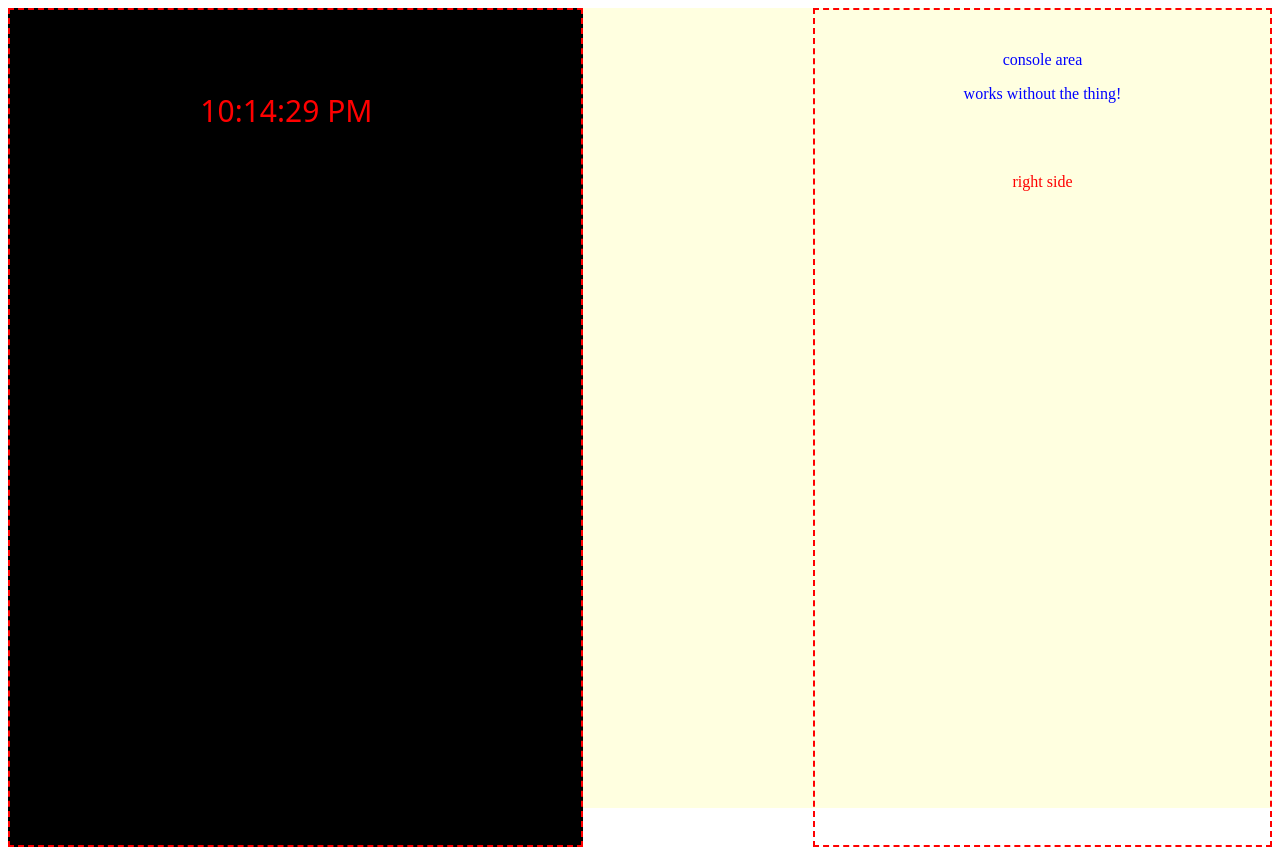
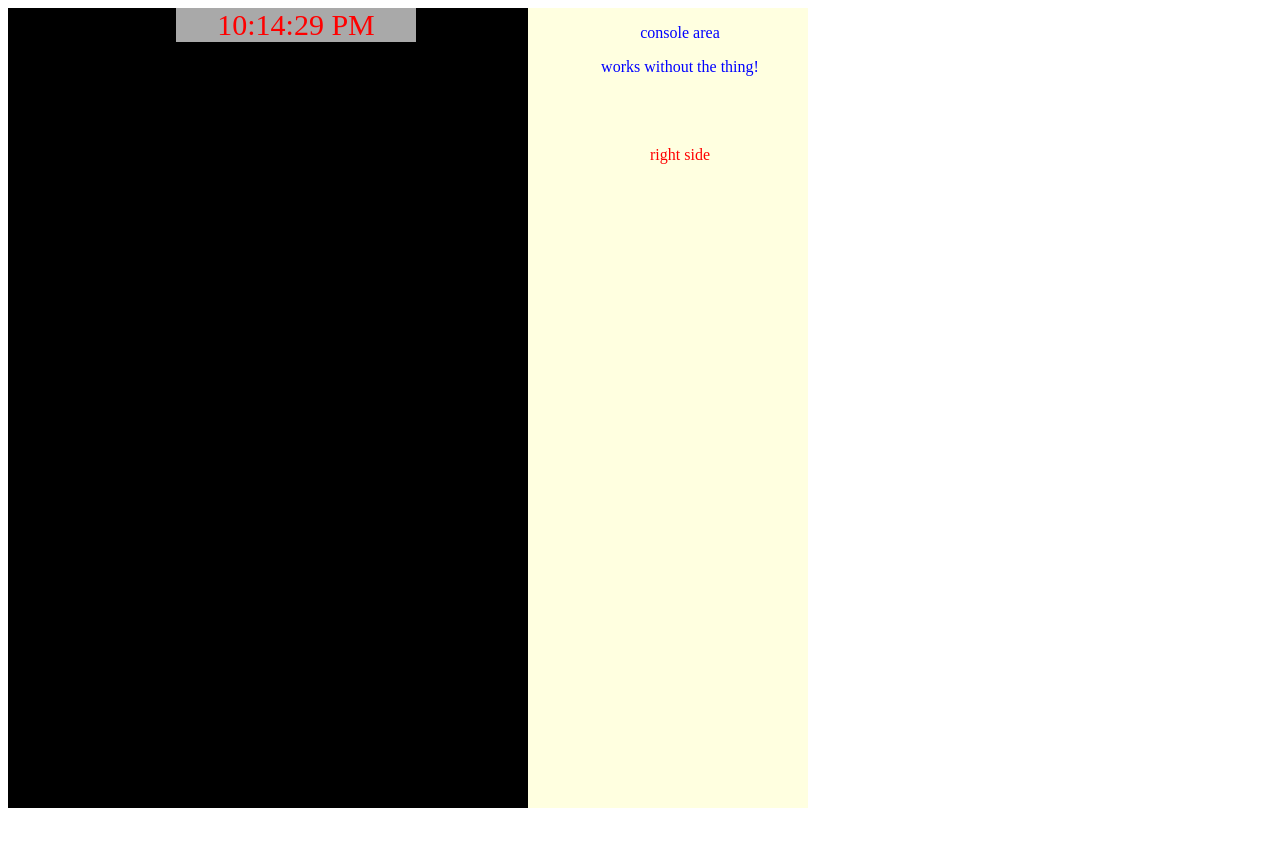
Before and after one commit to BeeSone/personal-projects, a plain HTML site: page ClockProject/index.html in a window 1280 px wide. After the commit the page ends 816 px from the top, so only its background shows below. Drawn offline with Linux system fonts and the light colour scheme.

Commit message:
Clock Update

```diff
--- a/ClockProject/clock.js
+++ b/ClockProject/clock.js
@@ -24,6 +24,9 @@ function updateLog(message){
 })();
 
 function currentTime(){
+    const timeContainer = document.getElementById("LCD-container");
+    timeContainer.innerHTML = ''
+
     // Create object date with template Date();
     let date = new Date();
     // Create hours, minutes, seconds, morning/night variables
@@ -48,7 +51,12 @@ function currentTime(){
     let time = hh + ":" + mm + ":" + ss + " " + session;
 
     // Print time to div with ID 'LCD-screen'
-    document.getElementById("LCD-screen").innerText = time;
+    // document.getElementById("LCD-screen").innerText = time;
+    const timeDisplay = document.createElement('div');
+    timeDisplay.textContent = time;
+    timeContainer.appendChild(timeDisplay);
+
+
     // Make the clock update once every second (1000ms)
     let t = setTimeout(function(){ currentTime() }, 1000);
 }
--- a/ClockProject/index.html
+++ b/ClockProject/index.html
@@ -10,11 +10,10 @@
 
     <div class="container">
         <div class="container-row" id="left-side">
-            <div>
-                <div onload="currentTime()" id="LCD-screen">
-                </div>
+            <div onload="currentTime()" id="LCD-container">
             </div>
         </div>
+
         <div class="container-row" id="right-side">
             <div id="consoleViewer">
                 <p>console area</p>
--- a/ClockProject/styles.css
+++ b/ClockProject/styles.css
@@ -1,5 +1,6 @@
 body{
-    height: 100%;
+    height: 100vh;
+    width: 100vh;
 }
 .container{
 display: flex;
@@ -7,39 +8,51 @@ flex-direction: row;
 justify-content: space-between;
 background-color: lightyellow;
 height: 100vh;
+width: 100vh;
 }
 
 #consoleViewer {
     color: blue;
 }
 
-.container-row {
+/*.container-row {
     padding: 2% 2% 2% 2%;
     width: 98%;
     height: 98%;
     border: 2px dashed red;
 }
+*/
 
 #left-side{
 color: aqua;
 width: 65vh;
 text-align: center;
 background-color:black;
-position: relative;
 }
 
 #right-side{
 color: red;
-width:32%;
+width:32vh;
 text-align: center;
+}
+
+#LCD-container{
+    background-color:darkgray;
+    position: absolute;
+    color:red;
+    text-align: center;
+    font-size: 30px;
+    width: 30vh;
+    left: 22vh;
+
+
 }
 
 #LCD-screen {
     margin: 0;
     color: red;
     position: absolute;
-    top: 10vh;
-    right: 26vh;
+    text-align: center;
     /* -ms-transform: translate(-50%, 200.5%);
     transform: translateY(-50%, 200.5%); */
     font-size: 30px;
```
